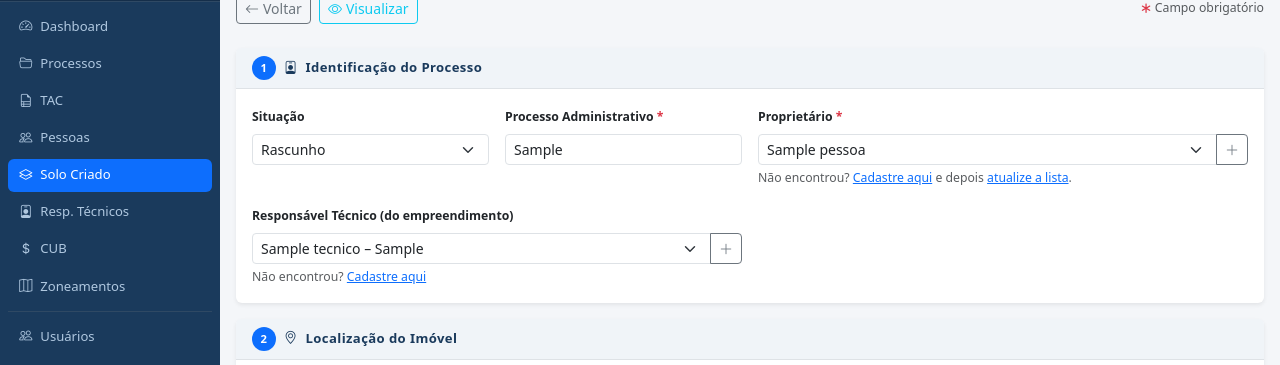
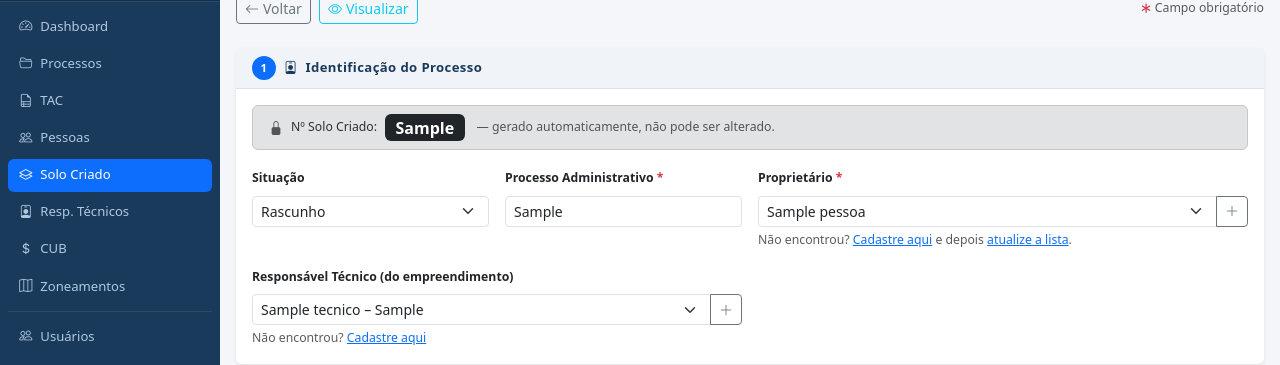
Before and after one commit to fabinhocoe/CMAIU, a Flask app: page /solo-criado/1/editar in a window 1280 px wide. Shown: the part 67-432 px from the top of the page. Run offline with Flask 3, Linux system fonts and the light colour scheme; a user stored in the database is signed in; tables that the repository leaves empty hold one stand-in row (values such as "Sample post").

Commit message:
Solo Criado: número SC imutável após geração
- _sc_fill: só atribui sc.numero se ainda não existe (impede sobrescrita via POST)
- Formulário: exibe o número como badge somente leitura quando já foi gerado

Co-Authored-By: Claude Sonnet 4.6 <noreply@anthropic.com>
Claude-Session: https://claude.ai/code/session_01VXWAfgFSAm4ZBKgqyac9J3

```diff
--- a/app.py
+++ b/app.py
@@ -1836,7 +1836,8 @@ def _sc_fill(sc, f):
     def s(k): return f.get(k, '').strip() or None
     def fi(k): return _float(f.get(k))
     sc.situacao              = f.get('situacao', 'Rascunho')
-    sc.numero                = s('numero')
+    if not sc.numero:                        # número imutável após gerado
+        sc.numero            = s('numero')
     sc.num_processo          = s('num_processo_adm')
     sc.cep_imovel            = s('cep_imovel')
     sc.endereco_imovel       = s('endereco_imovel')
--- a/templates/solo_criado/form.html
+++ b/templates/solo_criado/form.html
@@ -32,6 +32,17 @@
     </div>
     <div class="card-body py-3">
       <div class="row g-3">
+
+        {% if sc and sc.numero %}
+        <div class="col-12">
+          <div class="alert alert-secondary py-2 mb-0 d-flex align-items-center gap-2">
+            <i class="bi bi-lock-fill text-muted"></i>
+            <span class="small">Nº Solo Criado:</span>
+            <span class="badge bg-dark fs-6">{{ sc.numero }}</span>
+            <span class="text-muted small ms-1">— gerado automaticamente, não pode ser alterado.</span>
+          </div>
+        </div>
+        {% endif %}
 
         <div class="col-md-3">
           <label class="form-label small fw-semibold">Situação</label>
```
